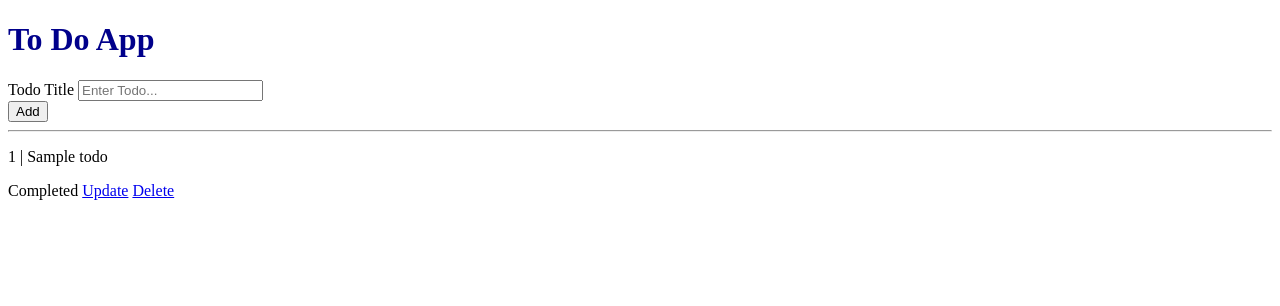
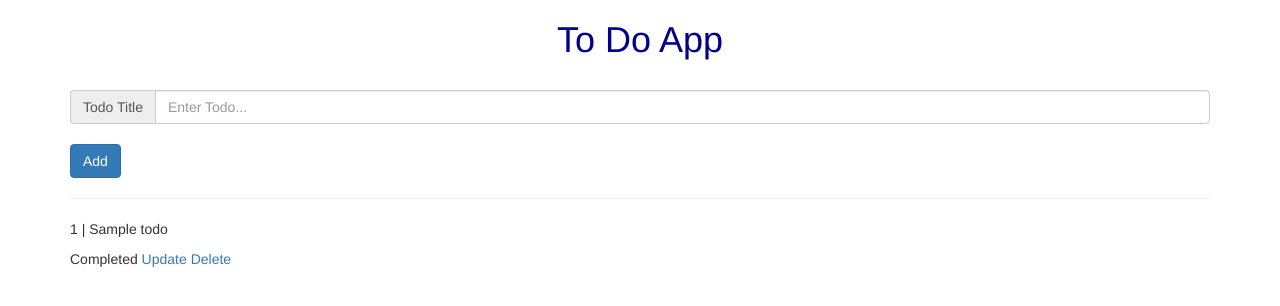
Before and after one commit to Mithilesh-V/Flask-ToDo, a Flask app: page / in a window 1280 px wide. Shown: the top 306 px of the page. Run offline with Flask 3, Linux system fonts and the light colour scheme; tables that the repository leaves empty hold one stand-in row (values such as "Sample post"); some libraries are stand-ins or nearby versions.

Commit message:
html changes

```diff
--- a/templates/index.html
+++ b/templates/index.html
@@ -5,18 +5,24 @@
     <meta charset="UTF-8">
     <meta name="viewport" content="width=device-width, initial-scale=1.0">
     <title>Todo App</title>
+    <link rel="stylesheet" href="https://maxcdn.bootstrapcdn.com/bootstrap/3.4.1/css/bootstrap.min.css">
+    <script src="https://ajax.googleapis.com/ajax/libs/jquery/3.6.4/jquery.min.js"></script>
+    <script src="https://maxcdn.bootstrapcdn.com/bootstrap/3.4.1/js/bootstrap.min.js"></script>
 </head>
 
 <body>
 
-    <h1 style="color:darkblue; align-self : center;" >To Do App</h1>
-    <div style = "align-items: center;">
+    <h1 style="color:darkblue; text-align: center" >To Do App</h1>
+    <br>
+    <div class = "container">
     <form action="/add" method="post">
         <div>
-            <label>Todo Title</label>
-            <input type="text" name="title" placeholder="Enter Todo...">
+            <div class="input-group">
+                <span class="input-group-addon">Todo Title </span>
+                <input type="text" name="title" placeholder="Enter Todo..." class = "form-control">
+            </div>
             <br>
-            <button type="submit">Add</button>
+            <button type="submit" class="btn btn-primary">Add</button>
         </div>
     </form>
 
```
Also changed, not shown: instance/todo.db.
